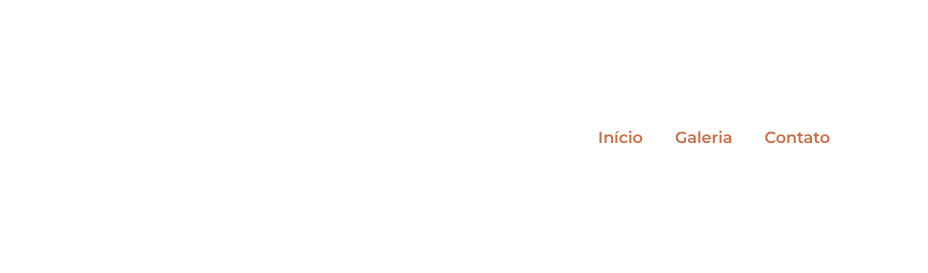
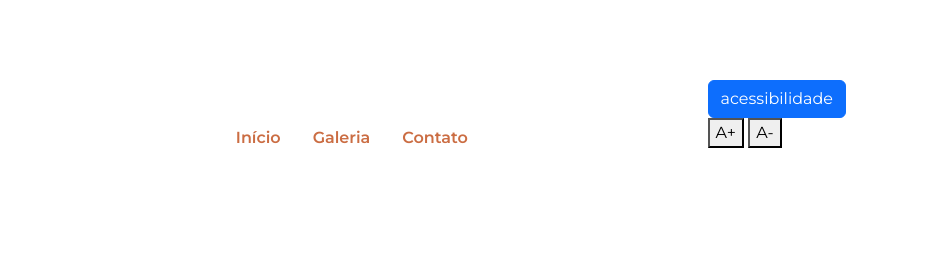
Before and after one commit to BienertE/acessibilidade, a plain HTML site: page index.html in a window 1280 px wide. Shown: the top 273 px of the page, 352-1280 px from the left. Drawn offline with nearby package versions, Linux system fonts and the light colour scheme; a script that the page names is missing.

Commit message:
Update index.html

```diff
--- a/index.html
+++ b/index.html
@@ -21,6 +21,14 @@
                 <li class="nav-item"><a class="nav-link" href="#galeria">Galeria</a></li>
                 <li class="nav-item"><a class="nav-link" href="#contato">Contato</a></li>
             </ul>
+            <div id="acessibilidade" class="menu-acessibilidade">
+            <button id="botao-acessibilidade" class="btn btn-primary fw-boldrotacao-botao" aria-expanded="false"> acessibilidade </button>
+                <div id="opcoes-acessibilidade">
+            <button id="aumentar-fonte"> A+</button>
+            <button id="diminuir-fonte"> A-</button>
+            </div>
+
+
         </nav>
 
     </header>
```
